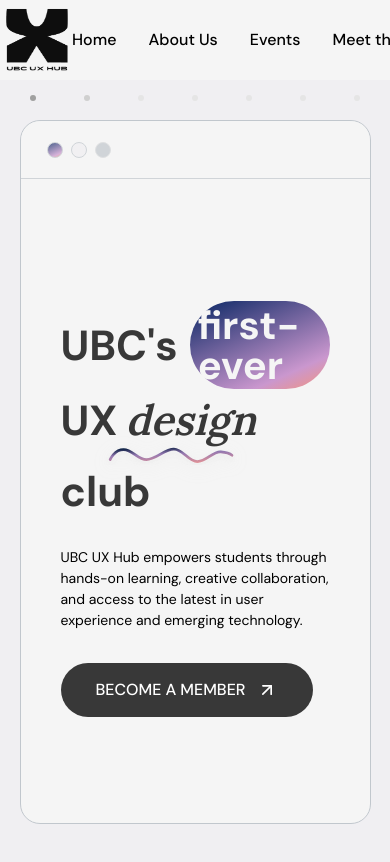
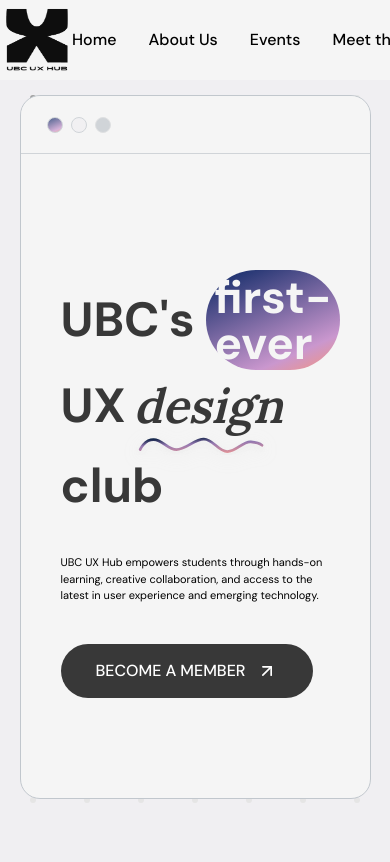
Before and after one commit to auroraxcheng/UXhub-website, a Next.js app: page / in a window 390 px wide. Shown: the top 862 px of the page. Built offline with nearby package versions, Linux system fonts and the light colour scheme.

Commit message:
Fixes: responsiveness, sizing, hydration errors

```diff
--- a/src/app/layout.tsx
+++ b/src/app/layout.tsx
@@ -48,11 +48,8 @@
   return (
     <html
       lang="en"
-      className={`$${dmSans.variable} ${lora.variable} antialiased`}
+      className={`${dmSans.variable} ${lora.variable} antialiased`}
     >
-      <head>
-        <title>UX hub</title>
-      </head>
       <body
         className={`${dmSans.className} font-sans text-black text-[16px]`}
       >
--- a/src/app/page.tsx
+++ b/src/app/page.tsx
@@ -33,7 +33,7 @@
       {/* Content Container */}
       <div className="relative z-10 pt-[80px] lg:pt-[80px] md:pt-[70px] sm:pt-[60px]">
         {/* Hero Section */}
-        <div id="home" className="flex justify-center items-start pt-[40px] lg:pt-[40px] md:pt-[30px] sm:pt-[20px]">
+        <div id="home" className="flex justify-center items-start pt-[15px] lg:pt-[15px] md:pt-[12px] sm:pt-[10px]">
           <HeroSection>
             <HeroContent />
           </HeroSection>
--- a/src/components/HeroContent.tsx
+++ b/src/components/HeroContent.tsx
@@ -10,7 +10,7 @@
       <h1
         className="font-dm-sans font-bold leading-normal flex flex-col gap-0 sm:gap-0 md:gap-1 lg:gap-1 text-[#383838] mt-4 sm:mt-5 md:mt-6 lg:mt-8"
         style={{
-          fontSize: "clamp(42px, 8vw, 48px)"
+          fontSize: "clamp(48px, 9vw, 58px)"
         }}
       >
         <div className="flex items-center flex-nowrap gap-2 sm:gap-2 md:gap-2 lg:gap-2">
@@ -20,7 +20,7 @@
             /* Keep inline, Tailwind doesn't support CSS gradients directly in classes */
             style={{
               background: "linear-gradient(156deg, #052462 -1.32%, #CA97CE 77.58%, #F09485 97.31%)",
-              fontSize: "clamp(40px, 6vw, 48px)",
+              fontSize: "clamp(46px, 8vw, 56px)",
               lineHeight: "1",
             }}
           >
@@ -29,7 +29,7 @@
         </div>
         <div className="flex items-center flex-wrap gap-2 sm:gap-2 md:gap-2 lg:gap-2">
           <span>UX</span>
-          <span className="font-serif italic text-[#383838] leading-normal relative">
+          <span className="font-serif italic text-[#383838] leading-normal relative inline-block">
             design
             <svg
               xmlns="http://www.w3.org/2000/svg"
@@ -37,10 +37,11 @@
               height="24"
               viewBox="0 0 300 32"
               fill="none"
-              className="absolute left-[55%] -translate-x-1/2 -bottom-[13px] w-[190px] h-[20px] sm:w-[200px] sm:h-[21px] md:w-[220px] md:h-[23px] lg:w-[250px] lg:h-[26px]"
+              className="absolute left-1/2 -bottom-[13px] w-[190px] h-[20px] sm:w-[200px] sm:h-[21px] md:w-[220px] md:h-[23px] lg:w-[250px] lg:h-[26px]"
               /* Keep inline for complex filter, Tailwind doesn't support drop-shadow filters */
               style={{
                 filter: "drop-shadow(0px 4px 8px rgba(224, 224, 224, 0.25))",
+                transform: "translateX(-40%)",
               }}
             >
               <g filter="url(#filter0_d_84_128)">
@@ -108,10 +109,10 @@
           <span>club</span>
         </div>
       </h1>
-      <p className="font-dm-sans leading-normal text-[#000] text-sm sm:text-base md:text-base mt-6 mb-[30px] max-w-[600px] text-left">
+      <p className="font-dm-sans leading-normal text-[#000] text-[11px] sm:text-xs md:text-sm mt-8 mb-[30px] max-w-[600px] text-left">
         UBC UX Hub empowers students through hands-on learning, creative collaboration, and access to the latest in user experience and emerging technology.
       </p>
-      <div className="mt-8 sm:mt-10 md:mt-12 lg:mt-16 flex gap-4">
+      <div className="mt-10 sm:mt-12 md:mt-14 lg:mt-18 flex gap-4">
         <Button variant="primary" icon={<ArrowUpRight className="w-5 h-5" />}>
           BECOME A MEMBER
         </Button>
--- a/src/pages/HeroSection.tsx
+++ b/src/pages/HeroSection.tsx
@@ -1,4 +1,5 @@
 import React from "react";
+import Image from "next/image";
 
 interface HeroSectionProps {
   children?: React.ReactNode;
@@ -9,18 +10,22 @@
     <section className="w-[90%] max-w-[1100px] min-h-[calc(100vh-140px)] flex-shrink-0 rounded-[20px] border border-[#C1C7CD] bg-[#f5f5f5] relative overflow-visible flex flex-col items-center">
       {/* cursor - "and largest!" */}
       <div className="hidden md:block absolute top-[100px] left-[170px] lg:top-[100px] lg:left-[160px] md:top-[100px] md:left-[100px] z-10">
-        <img
+        <Image
           src="/and largest.png"
           alt="and largest!"
+          width={120}
+          height={120}
           className="max-w-[120px] lg:max-w-[120px] md:max-w-[100px] sm:max-w-[80px] w-auto h-auto"
         />
       </div>
 
       {/* cursor - "UBC UX Hub" */}
-      <div className="hidden md:block absolute top-[360px] right-[150px] lg:top-[360px] lg:right-[120px] md:top-[300px] md:right-[95px] z-10">
-        <img
+      <div className="hidden md:block absolute top-[390px] right-[150px] lg:top-[390px] lg:right-[120px] md:top-[330px] md:right-[95px] z-10">
+        <Image
           src="/figma-cursor-chat.png"
           alt="UBC UX Hub"
+          width={120}
+          height={120}
           className="max-w-[120px] lg:max-w-[120px] md:max-w-[100px] sm:max-w-[80px] w-auto h-auto"
         />
       </div>
```
